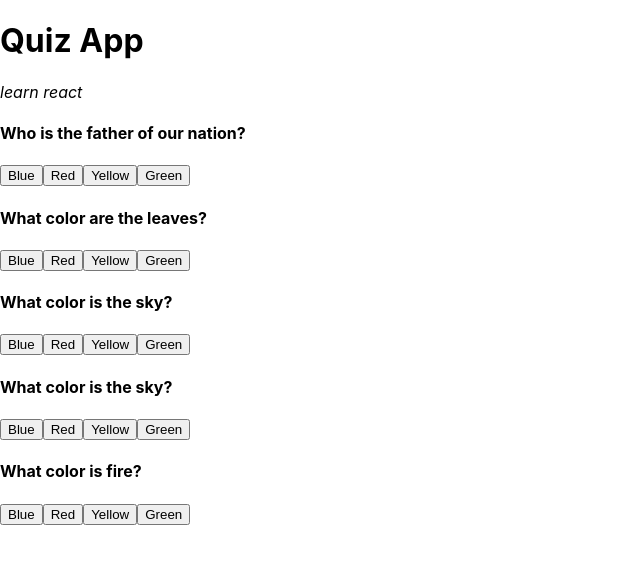
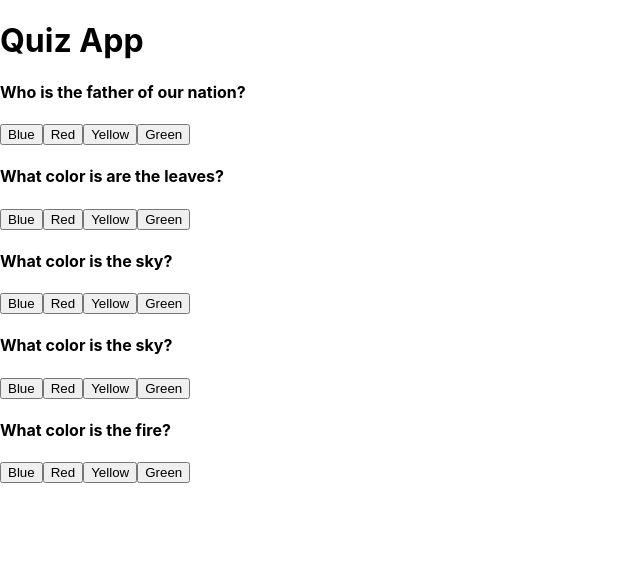
Before and after one commit to iamneo-production/bdaefafabbfcfddddbbedcfcfdfbedeaaeafdbbc, a React (Create React App) app in the folder reactapp/: page / in a window 1280 px wide. Both pictures are taken after a click on the button "Start Quiz". Shown: the top 564 px of the page, without its empty margins (0-640 px from the left). Built offline with nearby package versions, Linux system fonts and the light colour scheme.

Commit message:
Backup Commit

```diff
--- a/reactapp/src/App.js
+++ b/reactapp/src/App.js
@@ -1,44 +1,44 @@
-import React, { useState } from "react";
+import { useState } from "react";
 import Button from "./components/UI/Button/Button";
 import Card from "./components/UI/Card/Card";
 import Banner from "./components/UI/Banner/Banner";
 
 function App() {
-  const [quizStarted, setQuizStarted] = useState(true);
-  const [correctAnswerCount, setCorrectAnswerCount] = useState(0);
-  const [questionAttemptCount, setQuestionAttemptCount] = useState(0);
-  const [isCardVisible, setCardVisible] = useState(false);
-  const [showResults, setShowResults] = useState(false);
-  const [isBannerVisible, setBannerVisible] = useState(false);
+  const [start, setStart] = useState(true);
+  const [attempt, correctAnswerMarkUpdate] = useState(0);
+  const [qsnAttempt, setqsnAttempt] = useState(0);
+  const [card, setCard] = useState(false);
+  const [result, setResult] = useState(false);
+  const [banner, setBanner] = useState(false);
 
-  const handleStartQuiz = () => {
-    setQuizStarted(false);
-    setCardVisible(true);
-    setCorrectAnswerCount(0);
-    setQuestionAttemptCount(0);
-    setBannerVisible(false);
+  const handleStart = () => {
+    setStart(false);
+    setCard(true);
+    correctAnswerMarkUpdate(0);
+    setqsnAttempt(0);
+    setBanner(false);
   };
 
-  const options = {
+  const opt = {
     option1: "Blue",
     option2: "Red",
     option3: "Yellow",
     option4: "Green",
   };
 
-  const quizQuestions = [
+  const questions = [
     { question: "Who is the father of our nation?", answer: "Green" },
-    { question: "What color are the leaves?", answer: "Green" },
+    { question: "What color is are the leaves?", answer: "Green" },
     { question: "What color is the sky?", answer: "Blue" },
     { question: "What color is the sky?", answer: "Blue" },
-    { question: "What color is fire?", answer: "Red" },
+    { question: "What color is the fire?", answer: "Red" },
   ];
 
-  const handleShowResults = () => {
-    setQuizStarted(true);
-    setBannerVisible(true);
-    setCardVisible(false);
-    setShowResults(false);
+  const handleResult = () => {
+    setStart(true);
+    setBanner(true);
+    setCard(false);
+    setResult(false);
   };
 
   return (
@@ -46,30 +46,30 @@ function App() {
       <div>
         <div>
           <h1>Quiz App</h1>
-          <i>learn react</i>
         </div>
 
-        {isBannerVisible && <Banner score={correctAnswerCount} />}
-        {isCardVisible && (
+        {banner && <Banner score={attempt} />}
+        {card && (
           <div>
-            {quizQuestions.map((question, index) => (
+            {" "}
+            {questions.map((q, index) => (
               <Card
                 key={index}
-                question={question.question}
-                correctAnswerMarkUpdate={setCorrectAnswerCount}
-                correctAnswerCount={correctAnswerCount}
-                options={options}
-                correctAnswer={question.answer}
-                setQuestionAttemptCount={setQuestionAttemptCount}
-                questionAttemptCount={questionAttemptCount}
-                setShowResults={setShowResults}
-                isQuestionAttempted={questionAttemptCount}
+                question={q.question}
+                correctAnswerMarkUpdate={correctAnswerMarkUpdate}
+                attempt={attempt}
+                options={opt}
+                answer={q.answer}
+                setQsns={setqsnAttempt}
+                qsn={qsnAttempt}
+                setCard={setResult}
+                qsnAttempt={qsnAttempt}
               />
             ))}
           </div>
         )}
-        {showResults && <Button onClick={handleShowResults}>Show Results</Button>}
-        {quizStarted && <Button onClick={handleStartQuiz}>Start Quiz</Button>}
+        {result && <Button onClick={handleResult}>Show Results</Button>}
+        {start && <Button onClick={handleStart}>Start Quiz</Button>}
       </div>
     </div>
   );
--- a/reactapp/src/components/UI/Button/Button.js
+++ b/reactapp/src/components/UI/Button/Button.js
@@ -1,7 +1,7 @@
 const Button = (props) => {
-    const { btnName = props.children,onClick,marked,style } = props;
+    const { btnName = props.children, onClick, marked } = props;
     return (
-        <button onClick={onClick} disabled={marked} className={style} >{ btnName }</button>
+        <button onClick={onClick} disabled={marked}>{ btnName }</button>
     )
 }
 
```
